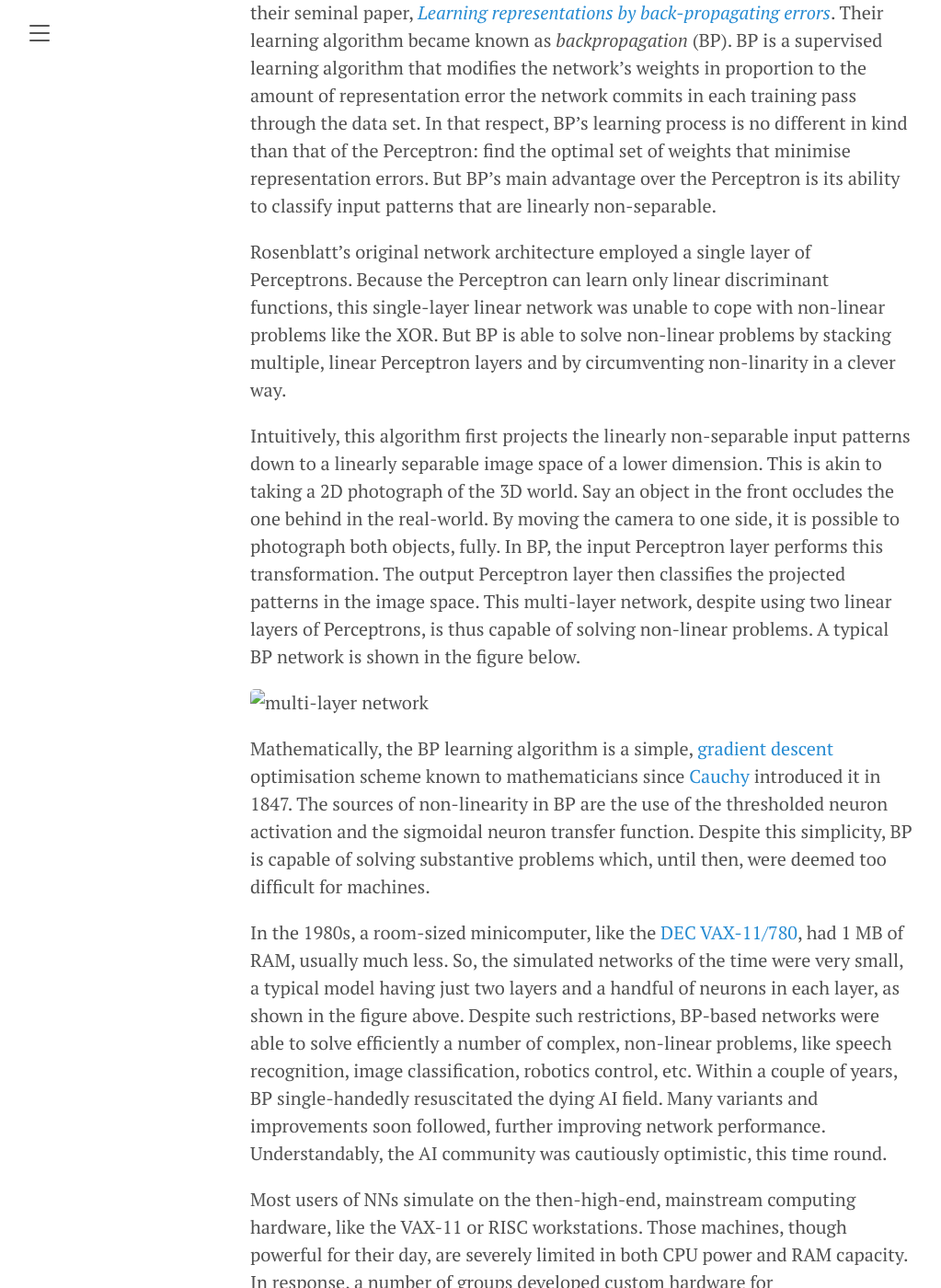
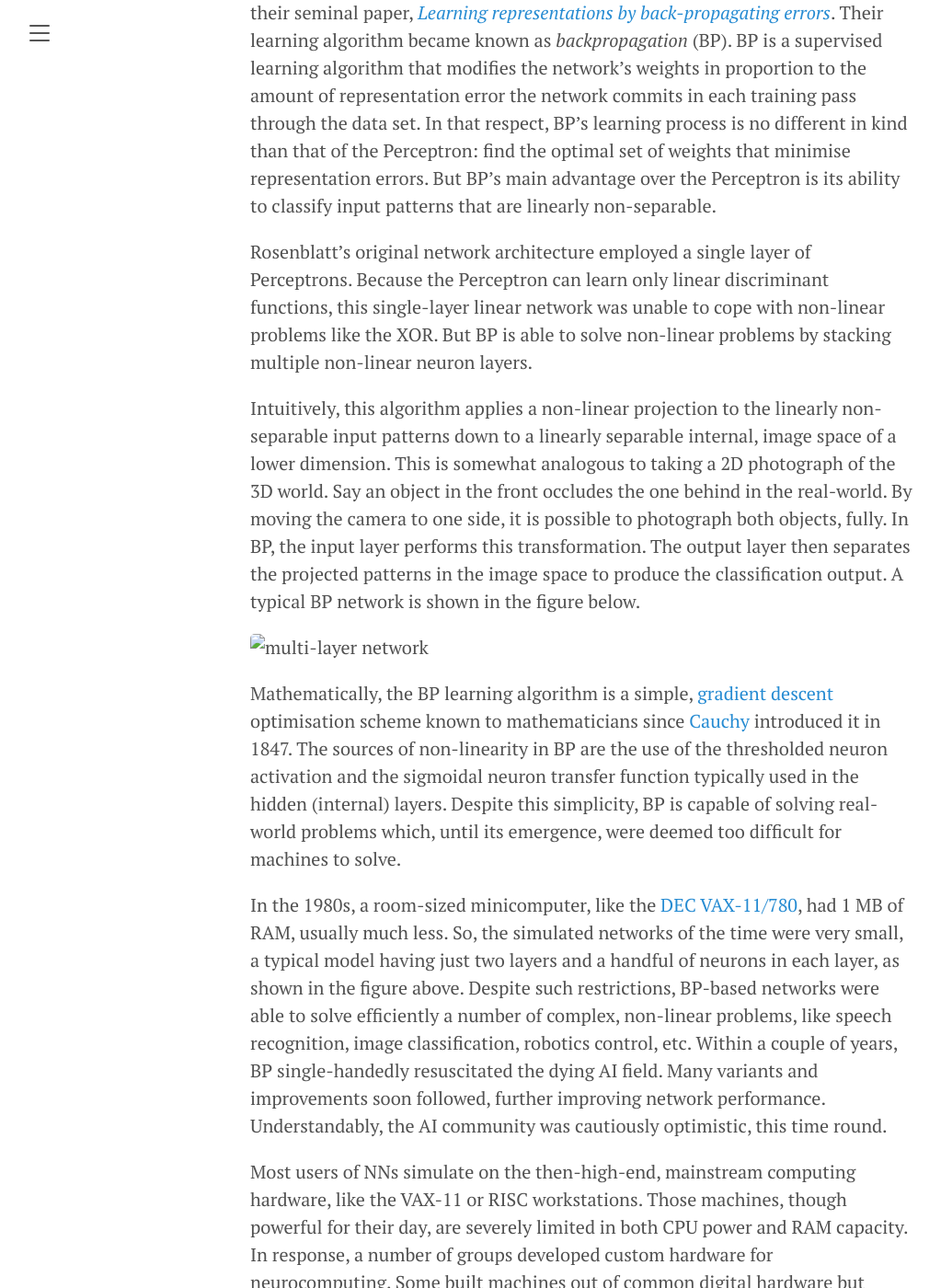
Before and after one commit to amenzwa/amenzwa.github.io, a Jekyll site: the page built from stem/AI/HowAIWorks.md, in a window 1280 px wide and 1400 px high, scrolled down 5299 px. Shown: the whole window at 92% size, without its empty margins (8-1031 px from the left). Built offline with Jekyll 4.4.1, drawn with Linux system fonts in a browser that asks for light colours; our own code applies the rules of GitHub Pages for plain Markdown files; formulas are drawn with MathJax 3.

Commit message:
non-linearity

```diff
--- a/stem/AI/HowAIWorks.md
+++ b/stem/AI/HowAIWorks.md
@@ -59,13 +59,13 @@ But few things in nature exhibit such orderly behaviour. Moreover, humans unders
 
 A few researchers who saw the true strengths of AI continued working in the field—underground. Then, in 1986, [Rumelhart](https://en.wikipedia.org/wiki/David_Rumelhart), [Hinton](https://en.wikipedia.org/wiki/Geoffrey_Hinton), and [Williams](https://en.wikipedia.org/wiki/Ronald_J._Williams) published their seminal paper, *[Learning representations by back-propagating errors](https://www.nature.com/articles/323533a0)*. Their learning algorithm became known as *backpropagation* (BP). BP is a supervised learning algorithm that modifies the network's weights in proportion to the amount of representation error the network commits in each training pass through the data set. In that respect, BP's learning process is no different in kind than that of the Perceptron: find the optimal set of weights that minimise representation errors. But BP's main advantage over the Perceptron is its ability to classify input patterns that are linearly non-separable.
 
-Rosenblatt's original network architecture employed a single layer of Perceptrons. Because the Perceptron can learn only linear discriminant functions, this single-layer linear network was unable to cope with non-linear problems like the XOR. But BP is able to solve non-linear problems by stacking multiple, linear Perceptron layers and by circumventing non-linarity in a clever way.
+Rosenblatt's original network architecture employed a single layer of Perceptrons. Because the Perceptron can learn only linear discriminant functions, this single-layer linear network was unable to cope with non-linear problems like the XOR. But BP is able to solve non-linear problems by stacking multiple non-linear neuron layers.
 
-Intuitively, this algorithm first projects the linearly non-separable input patterns down to a linearly separable image space of a lower dimension. This is akin to taking a 2D photograph of the 3D world. Say an object in the front occludes the one behind in the real-world. By moving the camera to one side, it is possible to photograph both objects, fully. In BP, the input Perceptron layer performs this transformation. The output Perceptron layer then classifies the projected patterns in the image space. This multi-layer network, despite using two linear layers of Perceptrons, is thus capable of solving non-linear problems. A typical BP network is shown in the figure below.
+Intuitively, this algorithm applies a non-linear projection to the linearly non-separable input patterns down to a linearly separable internal, image space of a lower dimension. This is somewhat analogous to taking a 2D photograph of the 3D world. Say an object in the front occludes the one behind in the real-world. By moving the camera to one side, it is possible to photograph both objects, fully. In BP, the input layer performs this transformation. The output layer then separates the projected patterns in the image space to produce the classification output. A typical BP network is shown in the figure below.
 
 ![multi-layer network](../figures/AI/NetworkMultiLayer.jpg)
 
-Mathematically, the BP learning algorithm is a simple, [gradient descent](https://en.wikipedia.org/wiki/Gradient_descent) optimisation scheme known to mathematicians since [Cauchy](https://en.wikipedia.org/wiki/Augustin-Louis_Cauchy) introduced it in 1847. The sources of non-linearity in BP are the use of the thresholded neuron activation and the sigmoidal neuron transfer function. Despite this simplicity, BP is capable of solving substantive problems which, until then, were deemed too difficult for machines.
+Mathematically, the BP learning algorithm is a simple, [gradient descent](https://en.wikipedia.org/wiki/Gradient_descent) optimisation scheme known to mathematicians since [Cauchy](https://en.wikipedia.org/wiki/Augustin-Louis_Cauchy) introduced it in 1847. The sources of non-linearity in BP are the use of the thresholded neuron activation and the sigmoidal neuron transfer function typically used in the hidden (internal) layers. Despite this simplicity, BP is capable of solving real-world problems which, until its emergence, were deemed too difficult for machines to solve.
 
 In the 1980s, a room-sized minicomputer, like the [DEC VAX-11/780](https://en.wikipedia.org/wiki/VAX-11), had 1 MB of RAM, usually much less. So, the simulated networks of the time were very small, a typical model having just two layers and a handful of neurons in each layer, as shown in the figure above. Despite such restrictions, BP-based networks were able to solve efficiently a number of complex, non-linear problems, like speech recognition, image classification, robotics control, etc. Within a couple of years, BP single-handedly resuscitated the dying AI field. Many variants and improvements soon followed, further improving network performance. Understandably, the AI community was cautiously optimistic, this time round.
 
```
